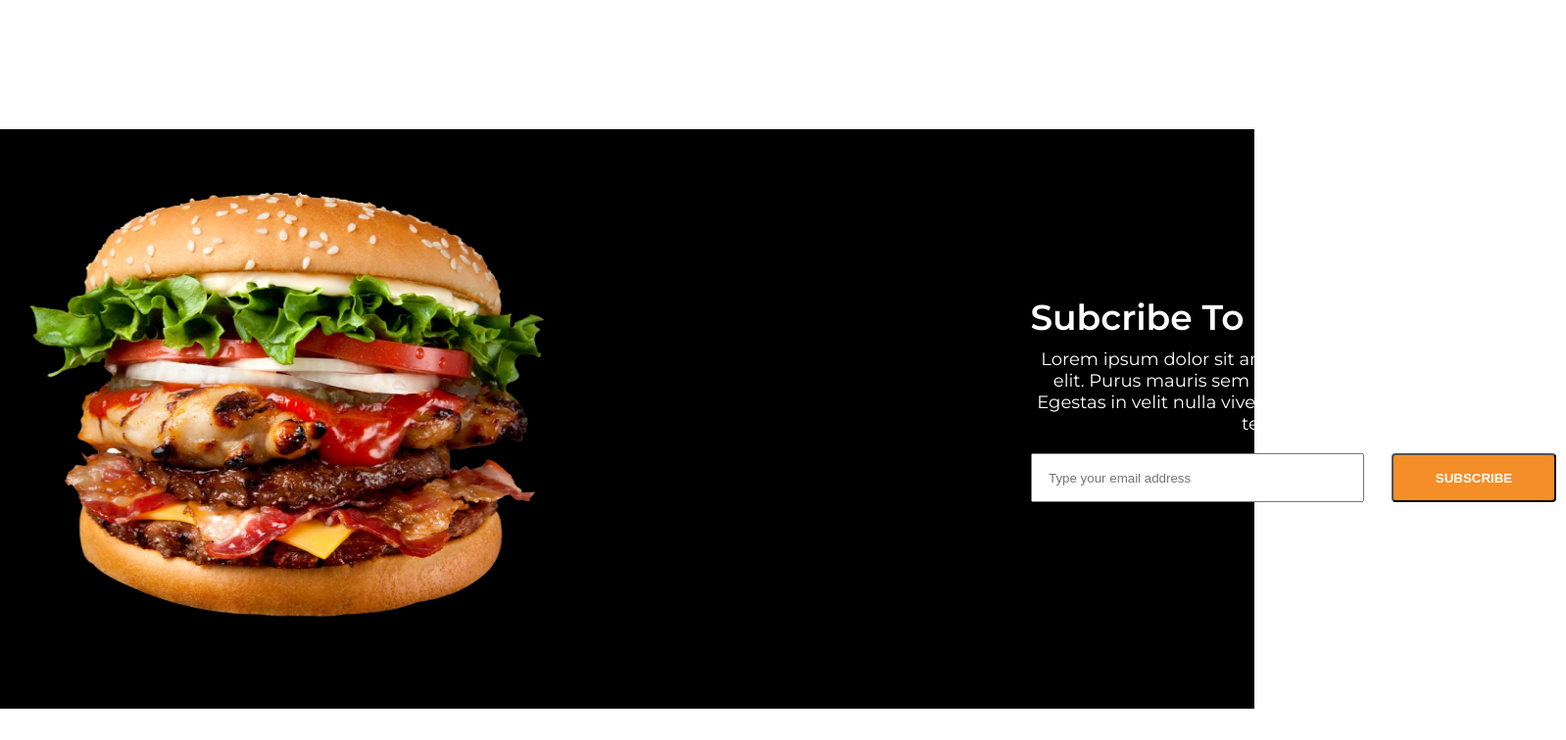
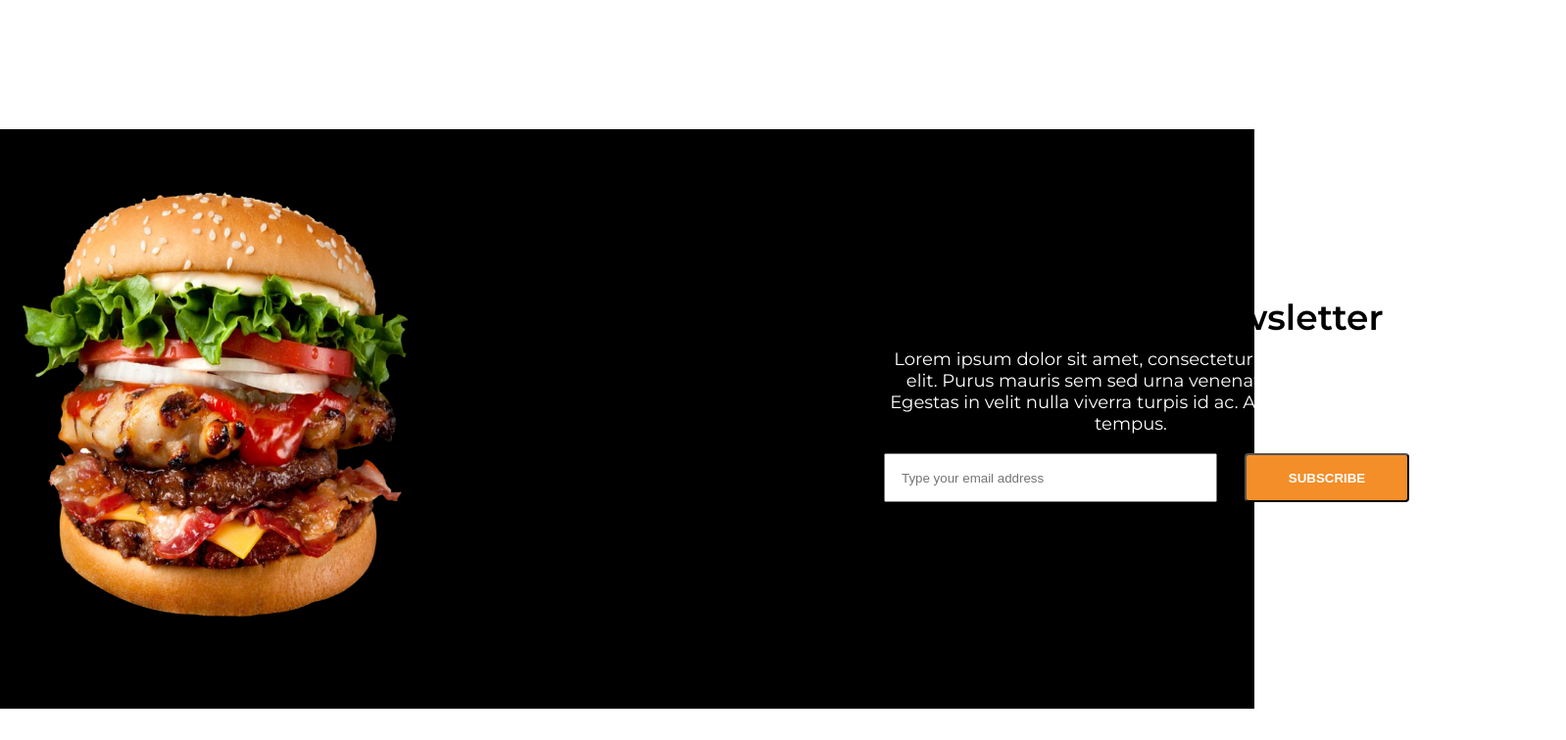
Before and after one commit to Victory-E/food-website, a plain HTML site: page index.html in a window 1280 px wide. Shown: the part 2720-3476 px from the top of the page at 98% size, 1598 px wide, since content can reach past the window. Drawn offline with Linux system fonts and the light colour scheme.

Commit message:
fixed the footeri width~

```diff
--- a/Pro.css
+++ b/Pro.css
@@ -405,7 +405,7 @@ h4{
             font-size: 26px;
             font-weight: 700;
             color: #F48E28;
-            margin: 0px  848px;
+            margin: 0px  760px;
             padding-top: 50px;
             width: 84px;
         }
@@ -424,10 +424,11 @@ h4{
         .black{
             height: 592px;
             display:flex;
+            color: black;
         }
         .footeri{
             height: 570px;
-            width: 600px;
+            width: 450px;
         }
         .subscribe{
             margin: 150px 0px 0px 0px;
@@ -437,8 +438,10 @@ h4{
             width: 553px;
         }
         .sub-input{
-            margin: 20px 0px 0px 430px;
+            margin: 20px 10px 0px 430px;
             flex-direction:column-reverse;
+            padding-right: 50px;
+
         }
         .lorem2{
             padding-top: 10px;
```
